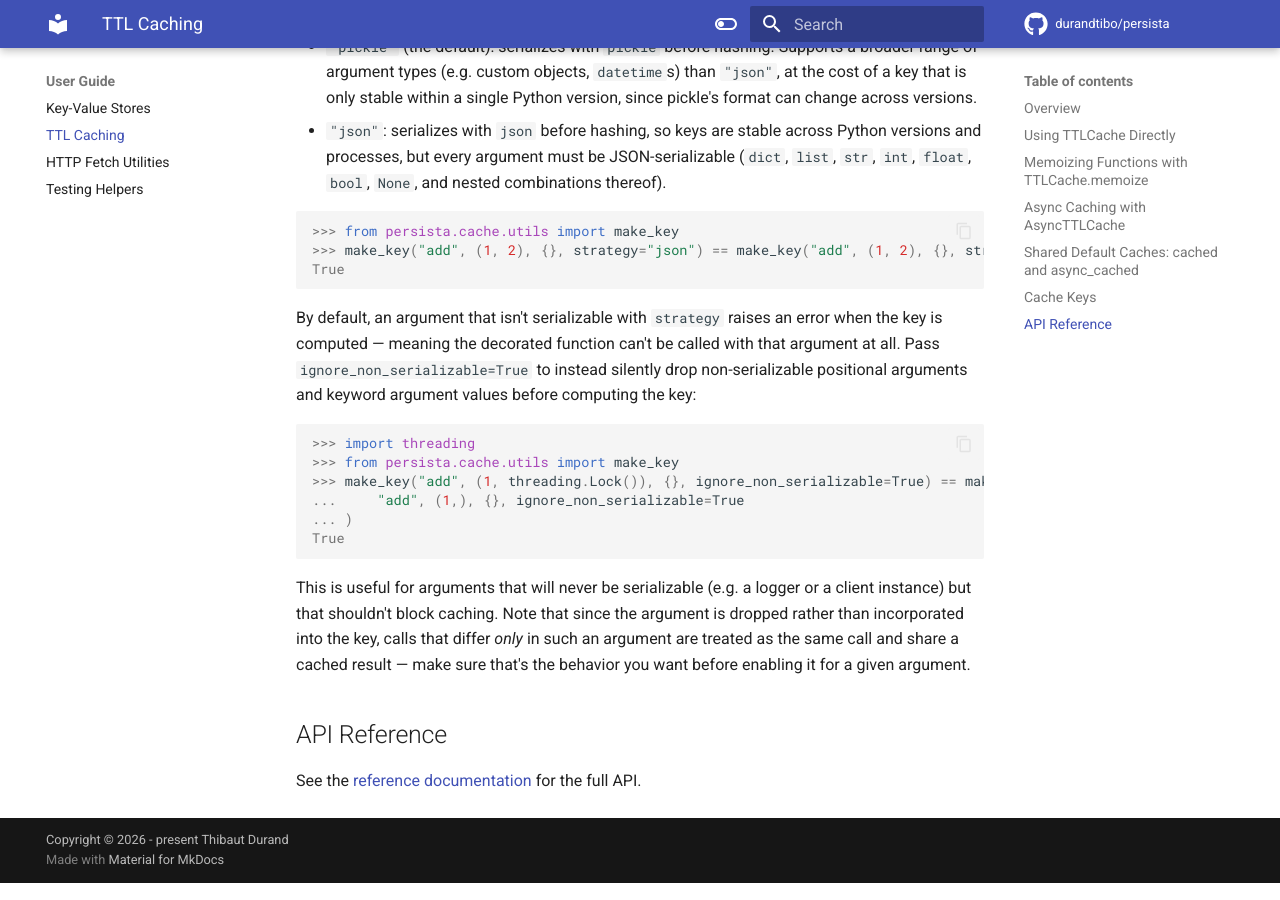
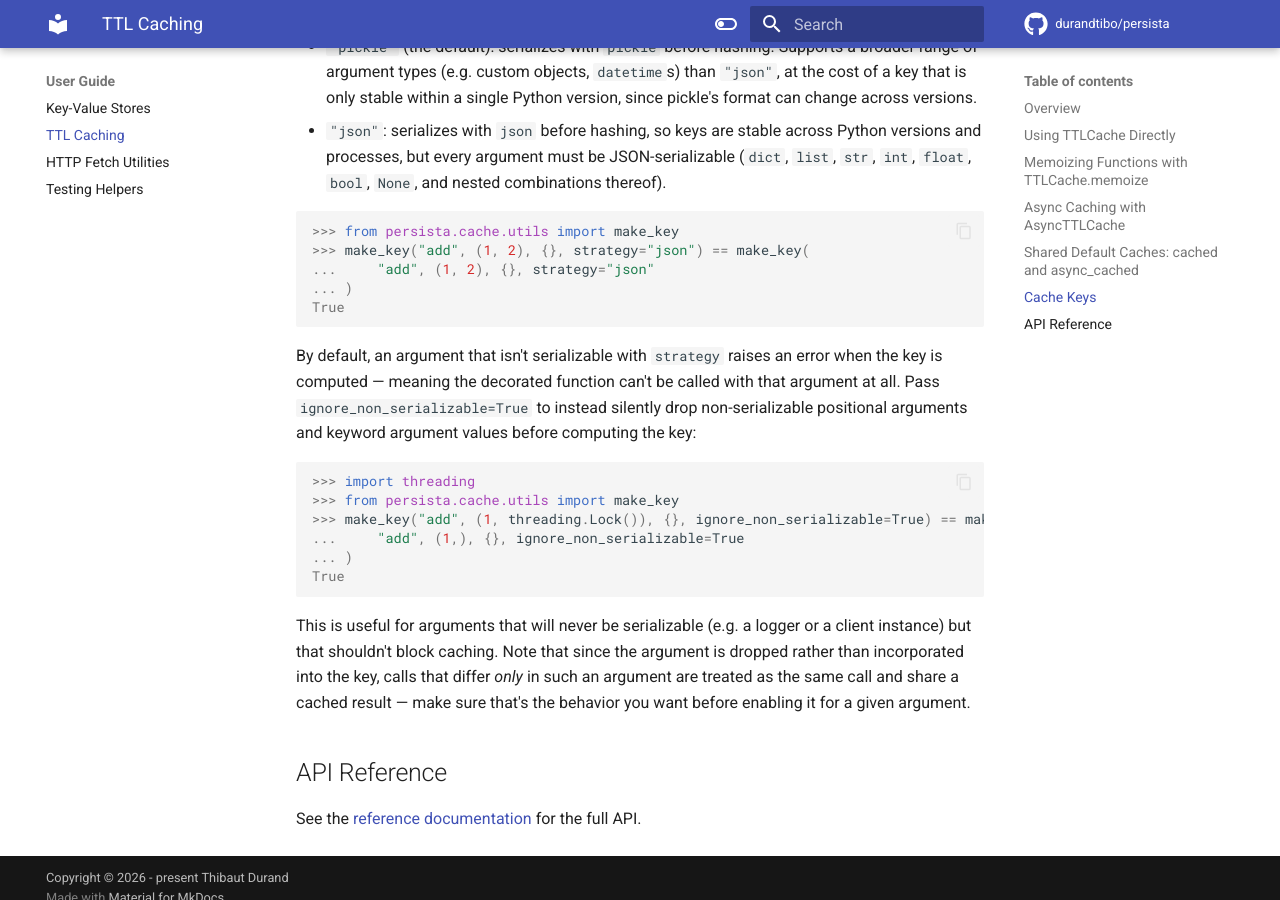
Before and after one commit to durandtibo/persista, an MkDocs documentation site: the page built from docs/docs/uguide/cache.md, in a window 1280 px wide and 900 px high, scrolled down 5214 px. Built offline with MkDocs 1.6.1 and Material for MkDocs 9.7.7, drawn with Linux system fonts in a browser that asks for light colours; emoji names are drawn with the system emoji font; comment, search, counter and statistics services are not loaded; the version menu is left out.

Commit message:
Update docs

````diff
--- a/docs/docs/uguide/cache.md
+++ b/docs/docs/uguide/cache.md
@@ -273,7 +273,9 @@ False
 
 ```pycon
 >>> from persista.cache.utils import make_key
->>> make_key("add", (1, 2), {}, strategy="json") == make_key("add", (1, 2), {}, strategy="json")
+>>> make_key("add", (1, 2), {}, strategy="json") == make_key(
+...     "add", (1, 2), {}, strategy="json"
+... )
 True
 
 ```
````
